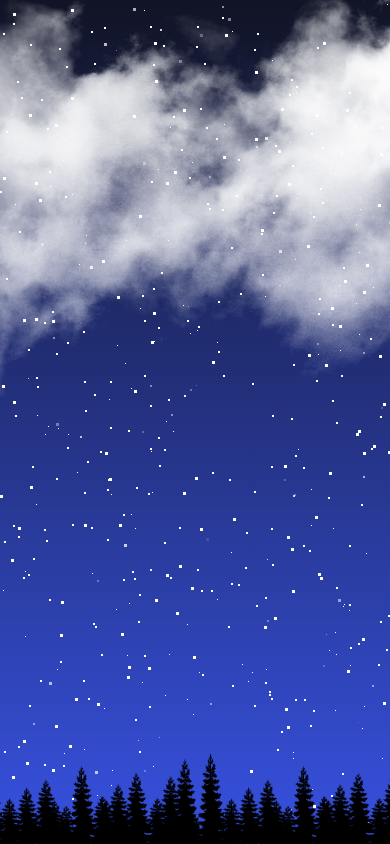
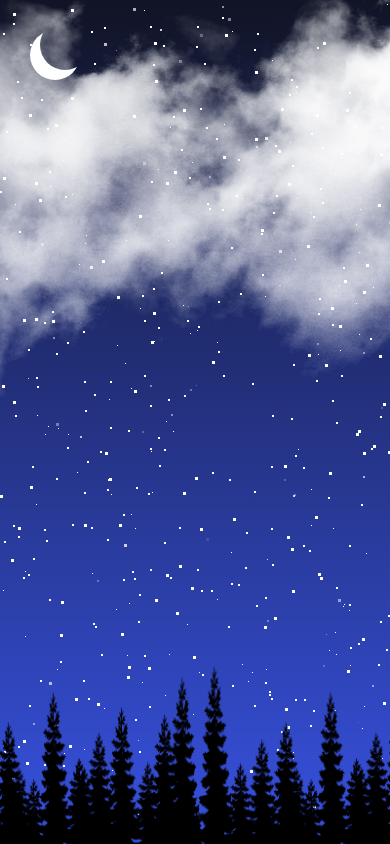
Before and after one commit to mingg123/css_Animation, a React (Create React App) app in the folder animtaion/: page / in a window 390 px wide. Built offline with nearby package versions, Linux system fonts and the light colour scheme.

Commit message:
feat :add responsive web

```diff
--- a/animtaion/package.json
+++ b/animtaion/package.json
@@ -3,6 +3,7 @@
   "version": "0.1.0",
   "private": true,
   "dependencies": {
+    "@mui/material": "^5.2.4",
     "@testing-library/jest-dom": "^5.16.1",
     "@testing-library/react": "^12.1.2",
     "@testing-library/user-event": "^13.5.0",
--- a/animtaion/src/App.css
+++ b/animtaion/src/App.css
@@ -23,6 +23,7 @@
   border-radius: 50%;
   z-index: 1000;
 }
+
 .moon:after {
   content: "";
   position: absolute;
@@ -35,13 +36,40 @@
   background-attachment: fixed;
 }
 
+@media only screen and (max-width: 600px) {
+  .moon {
+    position: absolute;
+    top: 30px;
+    left: 30px;
+    width: 50px;
+    height: 50px;
+    background: #fff;
+  }
+  .moon:after {
+    content: "";
+    position: absolute;
+    top: -10px;
+    left: 10px;
+    width: 100%;
+    height: 100%;
+    border-radius: 50%;
+    background: linear-gradient(#111425, #3751e0);
+    background-attachment: fixed;
+  }
+  .forest {
+    position: absolute;
+    height: 150px;
+    z-index: 1000;
+  }
+}
+
 .forest {
   position: absolute;
   bottom: 0;
   left: 0;
   width: 100%;
   z-index: 1000;
-  transform: scale(1.2);
+  transform: scale(1.5);
 }
 
 .scene i {
--- a/animtaion/src/App.js
+++ b/animtaion/src/App.js
@@ -4,6 +4,7 @@ import cloud1Img from "./image/cloud1.png";
 import cloud2Img from "./image/cloud2.png";
 import cloud3Img from "./image/cloud3.png";
 import { useEffect } from "react";
+
 function App() {
   useEffect(() => {
     {
```
Also changed, not shown: animtaion/firebase.json (added), 2 other files (tests, documents, lock files or other folders).
